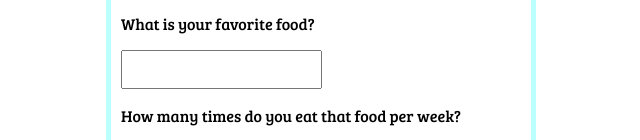
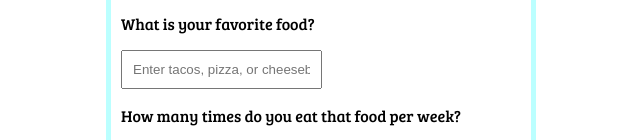
Before and after one commit to MichaelOppong/In-The-Year-2050, a plain HTML site: page index.html in a window 1280 px wide. Shown: the part 230-370 px from the top of the page, without its empty margins (319-959 px from the left). Drawn offline with Linux system fonts and the light colour scheme.

Commit message:
Update index.html

```diff
--- a/index.html
+++ b/index.html
@@ -50,7 +50,7 @@
             <input class="yourName">
 
             <p>What is your favorite food?</p>
-            <input class="foodName">
+            <input placeholder="Enter tacos, pizza, or cheeseburger" class="foodName">
 
             <p>How many times do you eat that food per week?</p>
             <input class="amountEaten">
```
